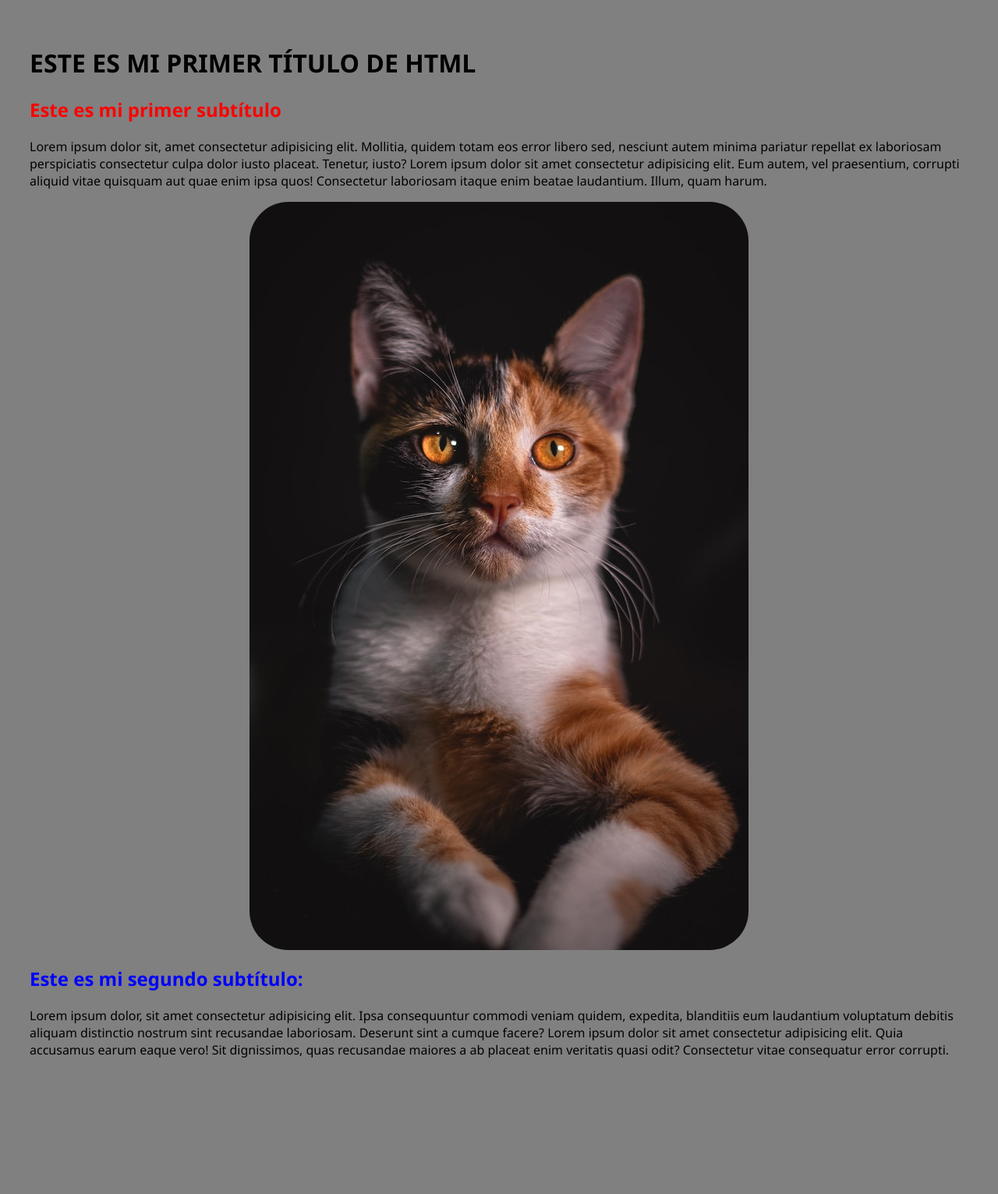
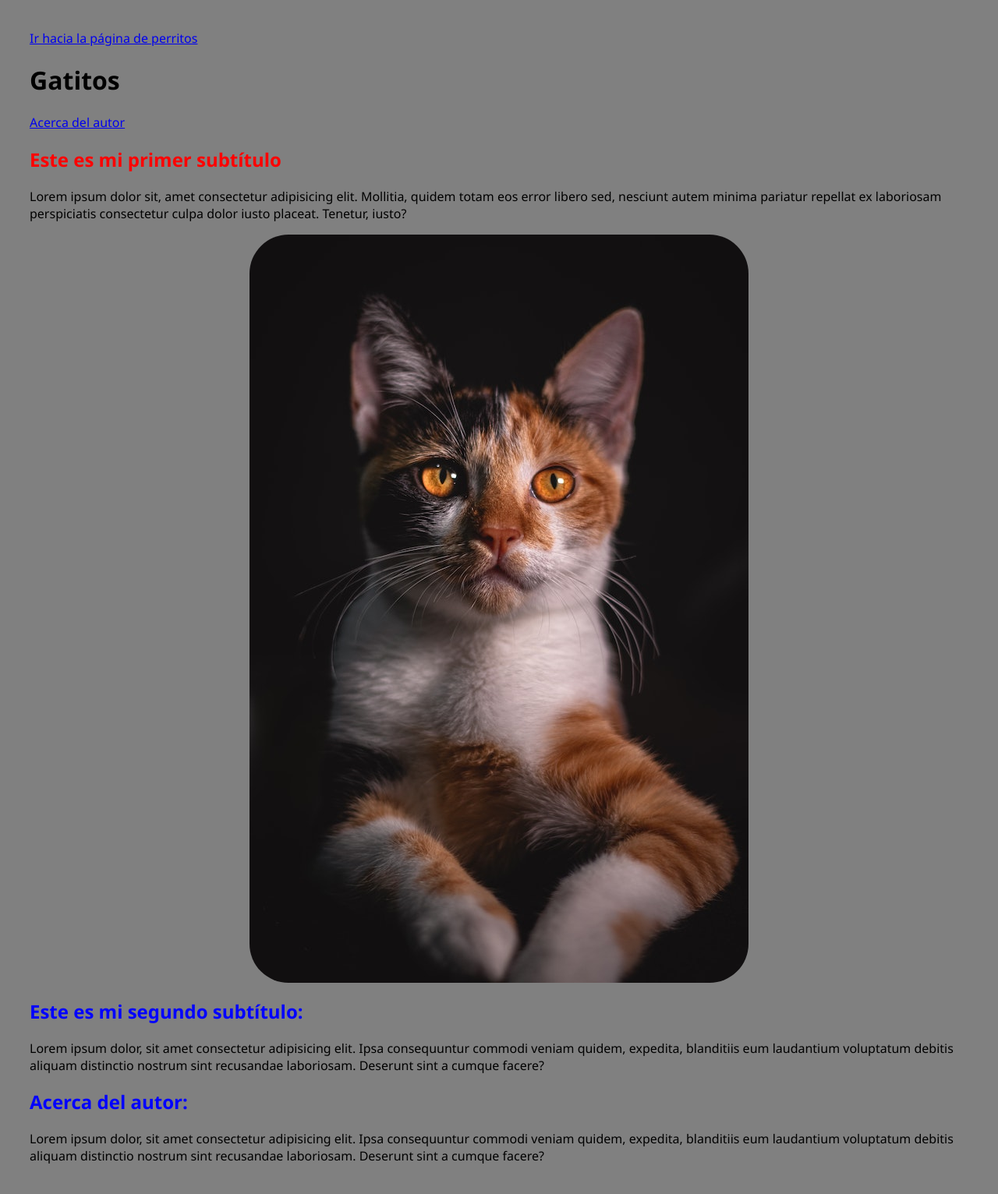
Before and after one commit to KevinVelasquezIES/primerHTML, a plain HTML site: page index.html in a window 1280 px wide. Shown: the whole page at 78% size. Before the commit the page ends 1412 px from the top, so only its background shows below. Drawn offline with Linux system fonts and the light colour scheme.

Commit message:
Version 0.0.2

```diff
--- a/index.html
+++ b/index.html
@@ -1,30 +1,35 @@
 <!DOCTYPE html>
-<html>
+<html lang="zxx">
   <head>
     <title>Título Real</title>
     <link rel="stylesheet" href="/styles.css" />
   </head>
   <body>
-    <h1>ESTE ES MI PRIMER TÍTULO DE HTML</h1>
+    <a href="./perritos.html" target="_blank">Ir hacia la página de perritos</a>
+    <h1>Gatitos</h1>
+    <a href="#títuloAutor">Acerca del autor</a>
     <h2 class="títuloPrincipal">Este es mi primer subtítulo</h2>
     <p>
       Lorem ipsum dolor sit, amet consectetur adipisicing elit. Mollitia, quidem
       totam eos error libero sed, nesciunt autem minima pariatur repellat ex
       laboriosam perspiciatis consectetur culpa dolor iusto placeat. Tenetur,
-      iusto? Lorem ipsum dolor sit amet consectetur adipisicing elit. Eum autem,
-      vel praesentium, corrupti aliquid vitae quisquam aut quae enim ipsa quos!
-      Consectetur laboriosam itaque enim beatae laudantium. Illum, quam harum.
+      iusto?
     </p>
-    <img class="imagenCentrada" src="imagen/Cat.jpg" />
+    <img class="imagenCentrada" src="imagen/Cat.jpg" alt="Gatitos bonitos" />
     <h2>Este es mi segundo subtítulo:</h2>
     <p>
       Lorem ipsum dolor, sit amet consectetur adipisicing elit. Ipsa
       consequuntur commodi veniam quidem, expedita, blanditiis eum laudantium
       voluptatum debitis aliquam distinctio nostrum sint recusandae laboriosam.
-      Deserunt sint a cumque facere? Lorem ipsum dolor sit amet consectetur
-      adipisicing elit. Quia accusamus earum eaque vero! Sit dignissimos, quas
-      recusandae maiores a ab placeat enim veritatis quasi odit? Consectetur
-      vitae consequatur error corrupti.
+      Deserunt sint a cumque facere?
+    </p>
+
+    <h2 id="títuloAutor">Acerca del autor:</h2>
+    <p>
+      Lorem ipsum dolor, sit amet consectetur adipisicing elit. Ipsa
+      consequuntur commodi veniam quidem, expedita, blanditiis eum laudantium
+      voluptatum debitis aliquam distinctio nostrum sint recusandae laboriosam.
+      Deserunt sint a cumque facere?
     </p>
   </body>
 </html>
```
Also changed, not shown: etiquetas.html (added, +25 -0 lines), perritos.html (added, +14 -0 lines), 1 other file.
